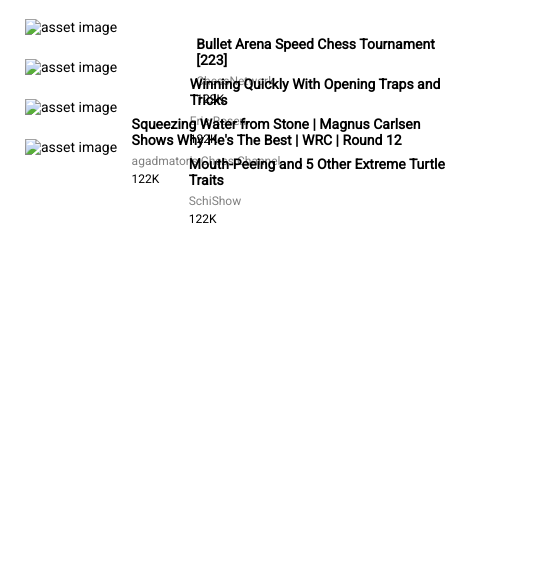
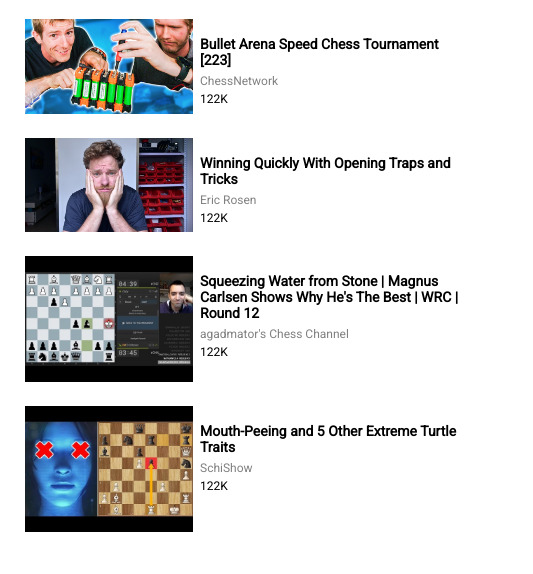
Before and after one commit to JangkarBumi/embedding-images-and-video, a plain HTML site: page index.html in a window 1280 px wide. Shown: the part 233-807 px from the top of the page, 747-1280 px from the left. Drawn offline with Linux system fonts and the light colour scheme; the site is published under a folder, as on GitHub Pages, so addresses that start at the root find nothing; a script that the page names is missing.

Commit message:
added . before local image paths

```diff
--- a/index.html
+++ b/index.html
@@ -397,7 +397,7 @@
       <div class="suggestion">
         <img
           class="video-thumbnail"
-          src="/assets/images/2.jpg"
+          src="./assets/images/2.jpg"
           alt="asset image"
         />
         <div class="suggestion-text">
@@ -410,7 +410,7 @@
       <div class="suggestion">
         <img
           class="video-thumbnail"
-          src="/assets/images/3.jpg"
+          src="./assets/images/3.jpg"
           alt="asset image"
         />
         <div class="suggestion-text">
@@ -425,7 +425,7 @@
       <div class="suggestion">
         <img
           class="video-thumbnail"
-          src="/assets/images/6.jpg"
+          src="./assets/images/6.jpg"
           alt="asset image"
         />
         <div class="suggestion-text">
@@ -441,7 +441,7 @@
       <div class="suggestion">
         <img
           class="video-thumbnail"
-          src="/assets/images/7.jpg"
+          src="./assets/images/7.jpg"
           alt="asset image"
         />
         <div class="suggestion-text">
```
